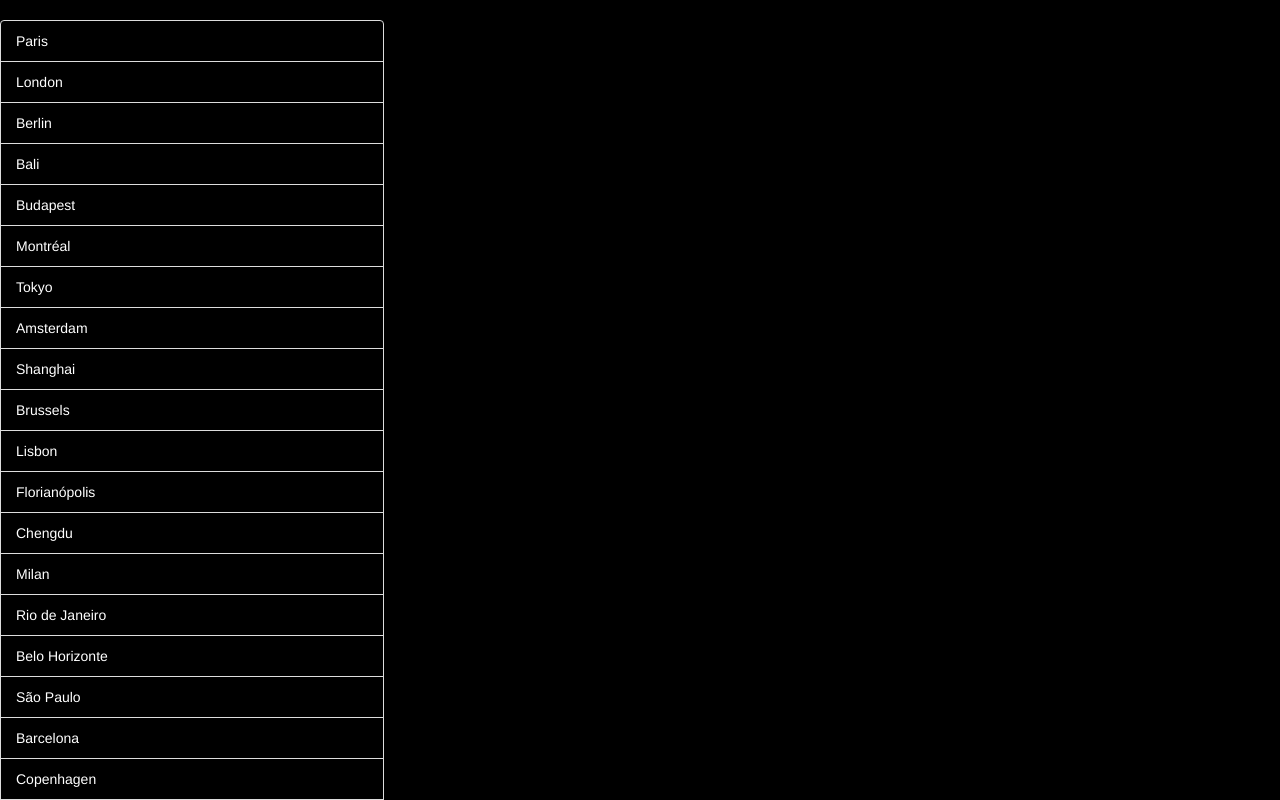
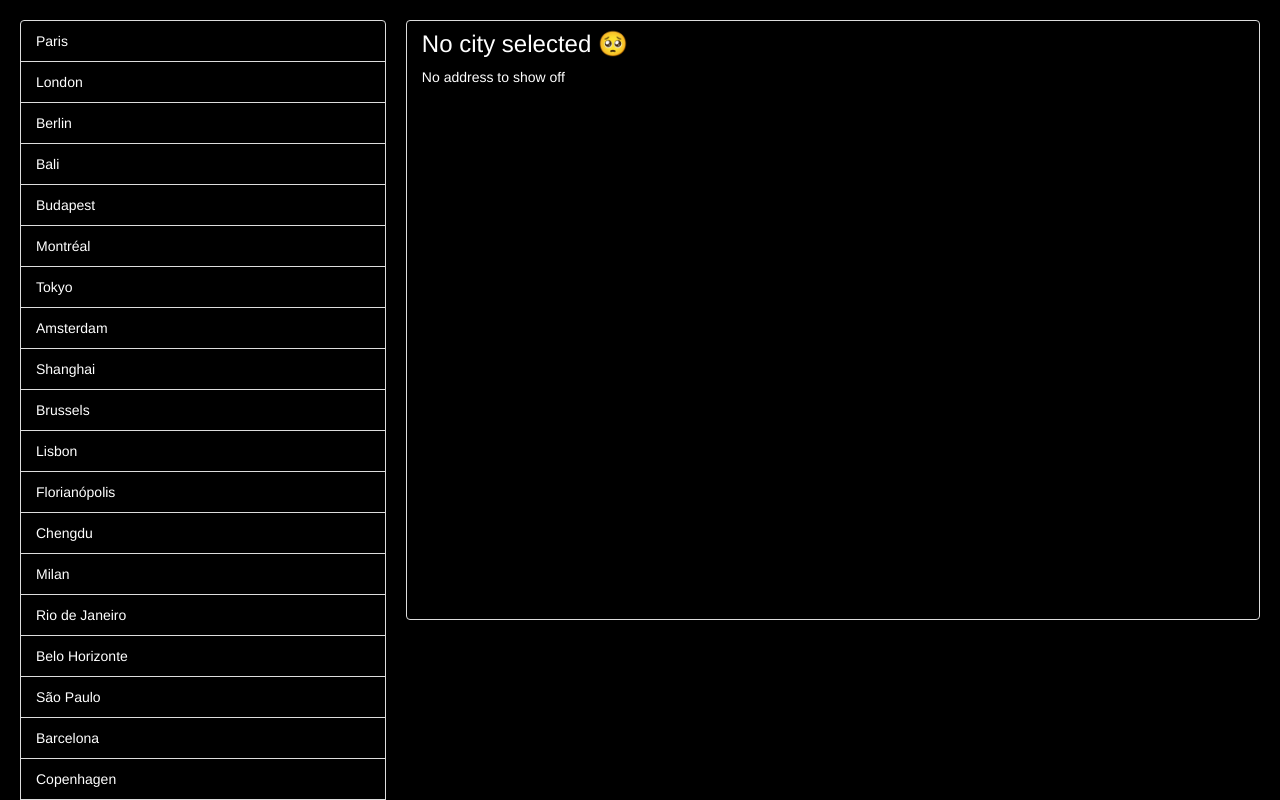
Before and after one commit to XiwayB/wagon-cities, a React app: page / in a window 1280 px wide. Shown: the top 800 px of the page. Built offline with nearby package versions, Linux system fonts and the light colour scheme.

Commit message:
added render activeCity

```diff
--- a/assets/stylesheets/application.scss
+++ b/assets/stylesheets/application.scss
@@ -4,19 +4,21 @@ body {
 }
 
 .app {
-  margin-top: 20px;
-  margin-bottom: 20px;
+  margin:20px;
   display: flex;
   .cities {
     width: 30%;
   }
   .active-city {
     width: 70%;
+    height: 600px;
     margin-left: 20px;
     margin-bottom: 20px;
     padding: 10px 15px;
     border: 1px solid #ddd;
     border-radius: 4px;
+    background-repeat: no-repeat;
+    background-size: cover;
     h3 {
       margin-top: 0;
     }
--- a/src/components/app.jsx
+++ b/src/components/app.jsx
@@ -1,12 +1,12 @@
 import React, { Component } from 'react';
 import CityList from '../containers/city_list.jsx';
-// import ActiveCity from '../containers/active_city.jsx';
+import ActiveCity from '../containers/active_city.jsx';
 
 const App = () => {
   return (
     <div className="app">
       <CityList/>
-{/*      <ActiveCity/>*/}
+      <ActiveCity/>
     </div>
   );
 };
--- a/src/containers/active_city.jsx
+++ b/src/containers/active_city.jsx
@@ -1,25 +1,23 @@
 import React, { Component } from "react";
 import { connect } from "react-redux";
 
-class ActiveCity extends Component {
-  render(){
-    if (this.props.activeCity){
-      const style = { backgroundImage: `linear-gradient(rgba(0,0,0,0.3), rgba(0,0,0,0.2)), url(https://kitt.lewagon.com/placeholder/cities/'${this.props.activeCity.city.slug}')`
-      }
+const ActiveCity = (props) => {
+  if (props.activeCity) {
+    const style = { backgroundImage: `linear-gradient(rgba(0,0,0,0.3), rgba(0,0,0,0.2)), url('https://kitt.lewagon.com/placeholder/cities/${props.activeCity.slug}')`}
+      return (
+        <div className="active-city" style={style}>
+          <h3>{props.activeCity.name}</h3>
+          <p>{props.activeCity.address}</p>
+        </div>
+      )
+  } else {
     return (
-      <div className="active-city" style={style}>
-        <h3>{this.props.activeCity.city.name}</h3>
-        <p>{this.props.activeCity.city.address}</p>
+      <div className="active-city">
+        <h3>No city selected 🥺</h3>
+        <p>No address to show off</p>
       </div>
-    )
-  } else {
-    return
-      <div className="active-city" style={style}>
-        <h3>No city</h3>
-        <p>No address</p>
-      </div>
-    }
-  };
+      );
+    };
 }
 
 function mapStateToProps(state) {
```
